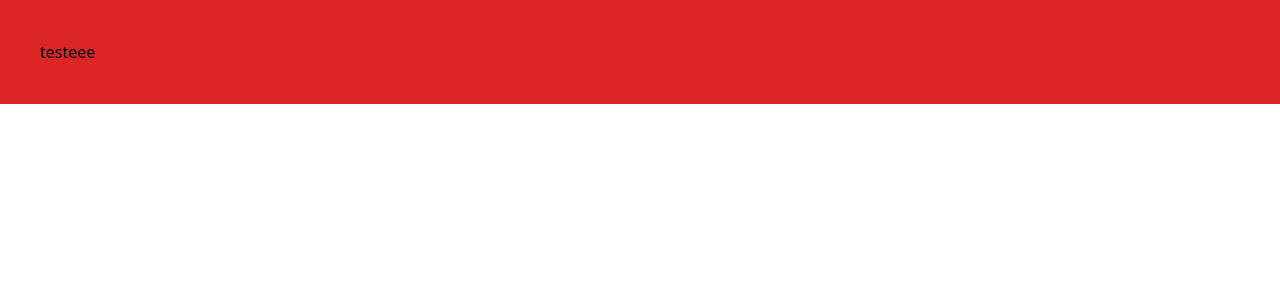
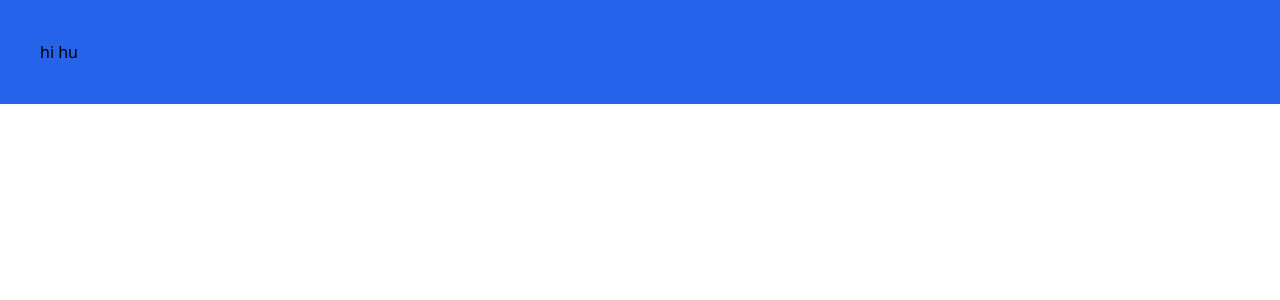
Before and after one commit to amirHosseinKhademii/tailwind-platform, a React app: page / in a window 1280 px wide. Shown: the top 300 px of the page. Built offline with nearby package versions, Linux system fonts and the light colour scheme.

Commit message:
INIT: Implement folder structure

```diff
--- a/public/index.html
+++ b/public/index.html
@@ -24,7 +24,7 @@
       work correctly both with client-side routing and a non-root public URL.
       Learn how to configure a non-root public URL by running `npm run build`.
     -->
-    <title>React App</title>
+    <title>Kolbe salamat</title>
   </head>
   <body>
     <noscript>You need to enable JavaScript to run this app.</noscript>
--- a/src/components/Test.tsx
+++ b/src/components/Test.tsx
@@ -1,3 +1,3 @@
 export const Test = () => {
-  return <div className="bg-red-600 p-10">testeee</div>;
+  return <div className="bg-blue-600 p-10">hi hu</div>;
 };
--- a/tailwind.config.js
+++ b/tailwind.config.js
@@ -1,5 +1,5 @@
 module.exports = {
-  purge: [],
+  purge: ["./src/**/*.{js,jsx,ts,tsx}", "./public/index.html"],
   darkMode: false, // or 'media' or 'class'
   theme: {
     extend: {},
@@ -8,4 +8,4 @@ module.exports = {
     extend: {},
   },
   plugins: [],
-}
+};
```
Also changed, not shown: src/containers/test.js (added), src/hooks/test.js (added), src/pages/test.js (added), src/providers/test.js (added).
